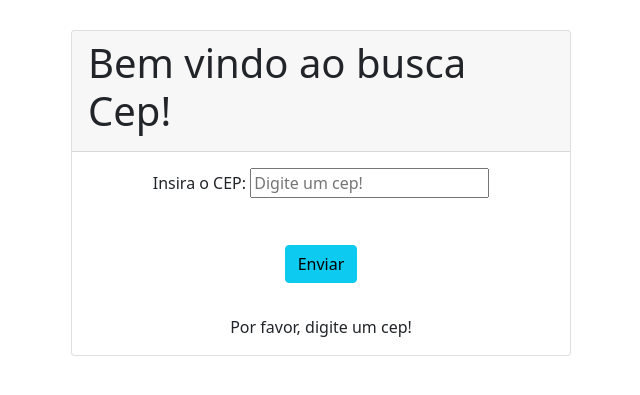
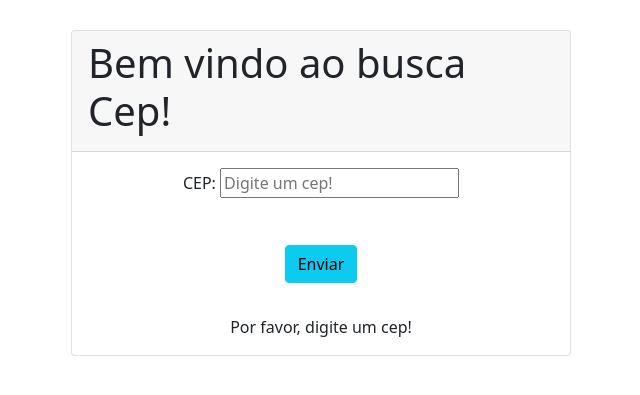
Before and after one commit to brunohs007/php_get_address, a PHP site: page / in a window 1280 px wide. Shown: the part 56-451 px from the top of the page, without its empty margins (319-959 px from the left). Run offline with PHP 8.4, Linux system fonts and the light colour scheme.

Commit message:
correcoes

```diff
--- a/index.php
+++ b/index.php
@@ -49,7 +49,7 @@
 						<div class="card-body">
 							<form class="resp" action="index.php" method="post">
 								<div class="form-group">
-									<label> Insira o CEP: </label>
+									<label>CEP: </label>
 									<input class="form-control-md is-valid" type="text" name="cep" placeholder="Digite um cep!">
 								</div>
 								<button type="submit" value="Enviar" class="btn btn-primary  btn-info btn-block mb-3 button">Enviar</button>
@@ -72,7 +72,7 @@
 										$cep = preg_replace("/[^0-9]/", "", $cep);
 
 										//exibindo as informações adquiridas a partir da chamada da funcao get_address
-										echo "<br><br>CEP Informado: $cep<br>";
+										echo "CEP Informado: $cep<br>";
 										echo "Rua: $address->logradouro<br>";
 										echo "Bairro: $address->bairro<br>";
 										echo "Estado: $address->uf<br>";
```
